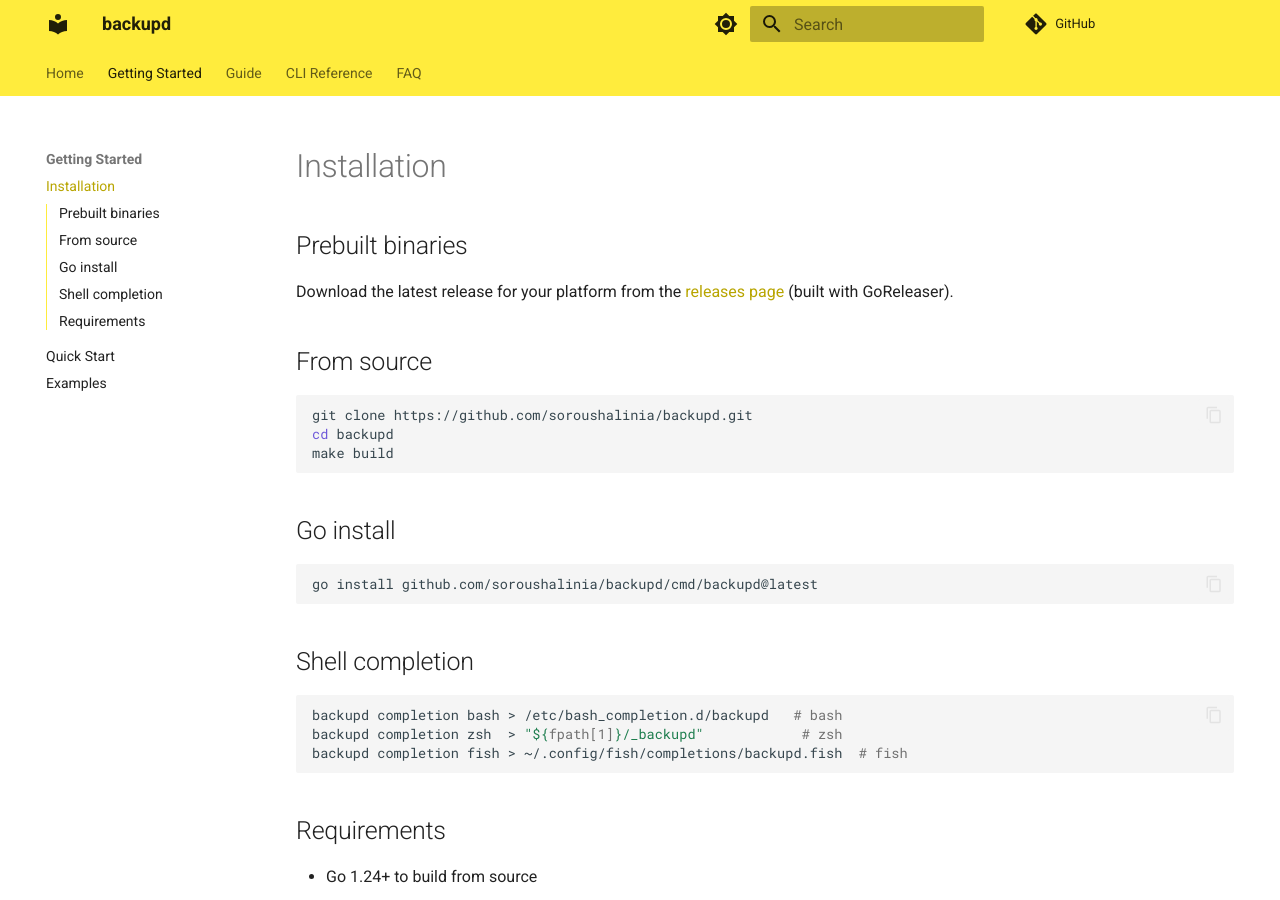
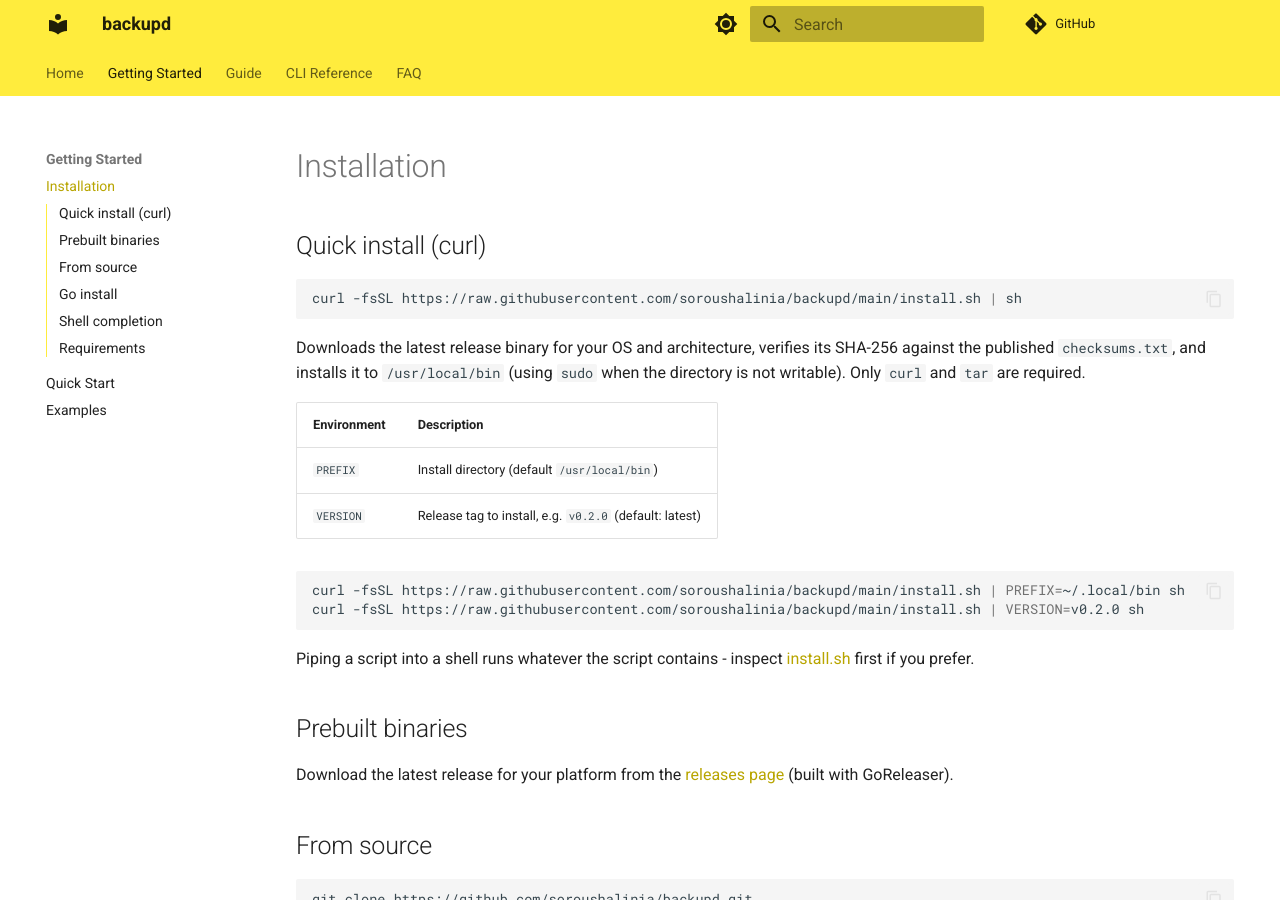
Before and after one commit to soroushalinia/backupd, an MkDocs documentation site: the page built from docs/installation.md, in a window 1280 px wide and 900 px high. Built offline with MkDocs 1.6.1 and Material for MkDocs 9.7.7, drawn with Linux system fonts in a browser that asks for light colours; comment, search, counter and statistics services are not loaded.

Commit message:
feat: curl installer with checksum verification
install.sh fetches the latest release (or a pinned tag via VERSION) from
GitHub, resolves OS/arch, verifies the SHA-256 against the published
checksums.txt, and installs to /usr/local/bin (PREFIX to override, sudo
when needed). POSIX sh, only curl and tar required.

````diff
--- a/docs/installation.md
+++ b/docs/installation.md
@@ -1,4 +1,27 @@
 # Installation
+
+## Quick install (curl)
+
+```shell
+curl -fsSL https://raw.githubusercontent.com/soroushalinia/backupd/main/install.sh | sh
+```
+
+Downloads the latest release binary for your OS and architecture, verifies its SHA-256 against
+the published `checksums.txt`, and installs it to `/usr/local/bin` (using `sudo` when the
+directory is not writable). Only `curl` and `tar` are required.
+
+| Environment | Description |
+|-------------|-------------|
+| `PREFIX`    | Install directory (default `/usr/local/bin`) |
+| `VERSION`   | Release tag to install, e.g. `v0.2.0` (default: latest) |
+
+```shell
+curl -fsSL https://raw.githubusercontent.com/soroushalinia/backupd/main/install.sh | PREFIX=~/.local/bin sh
+curl -fsSL https://raw.githubusercontent.com/soroushalinia/backupd/main/install.sh | VERSION=v0.2.0 sh
+```
+
+Piping a script into a shell runs whatever the script contains - inspect
+[install.sh](https://github.com/soroushalinia/backupd/blob/main/install.sh) first if you prefer.
 
 ## Prebuilt binaries
 
````
Also changed, not shown: README.md (+9 -0 lines), 1 other file.
